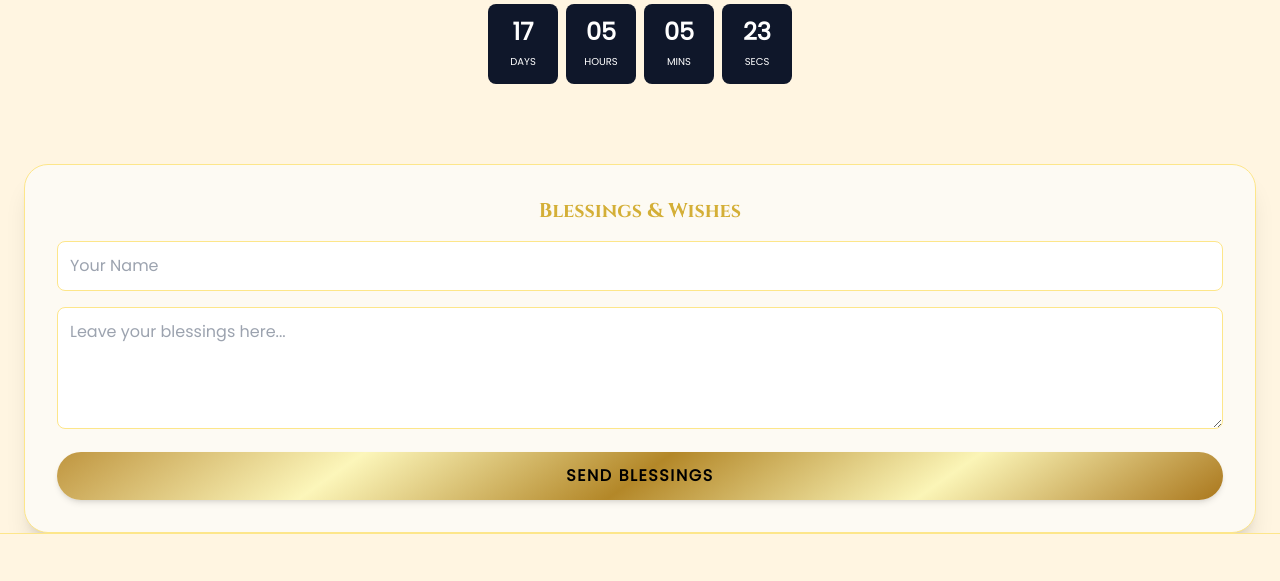
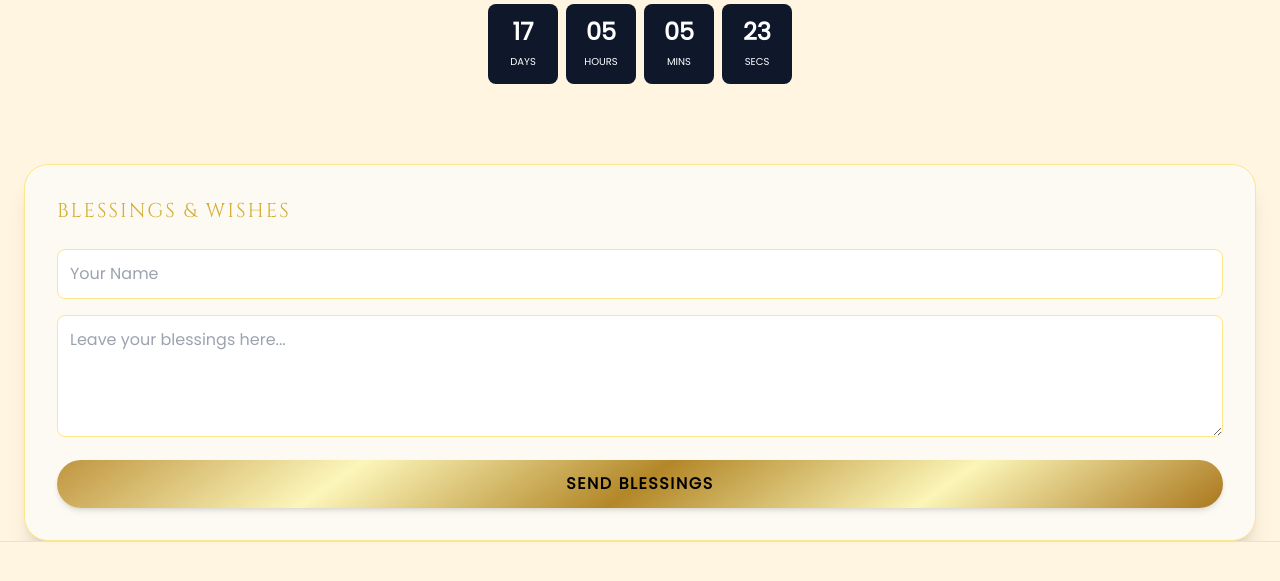
Before and after one commit to Rohit12-web/Golden-Jubilee, a Flask app: page / in a window 1280 px wide. Shown: the part 2111-2692 px from the top of the page. Run offline with Flask 3, Linux system fonts and the light colour scheme; some libraries are stand-ins or nearby versions.

Commit message:
Font Updated

```diff
--- a/templates/index.html
+++ b/templates/index.html
@@ -170,7 +170,7 @@
 </section>
 
 <section class="mx-6 p-8 rounded-3xl shadow-xl border border-amber-200 mt-8" style="background-color: #fdfaf3;">
-    <h3 class="royal-font text-xl font-bold gold-text mb-4 text-center">Blessings & Wishes</h3>
+    <h3 class="royal-font gold-text text-xl mb-6 uppercase tracking-widest">Blessings & Wishes</h3>
     <div class="space-y-4">
         <input type="text" id="wishName" placeholder="Your Name" required
                class="w-full p-3 rounded-lg border border-amber-200 focus:outline-none focus:ring-2 focus:ring-amber-500">
```
